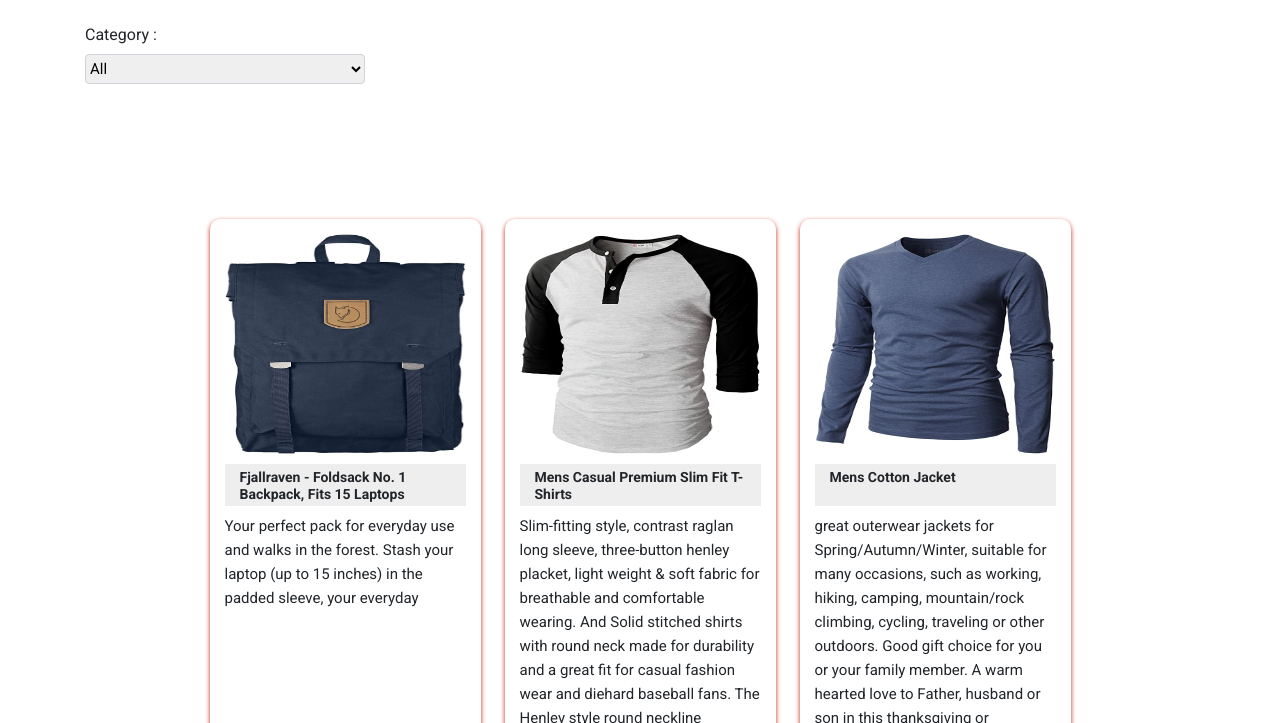
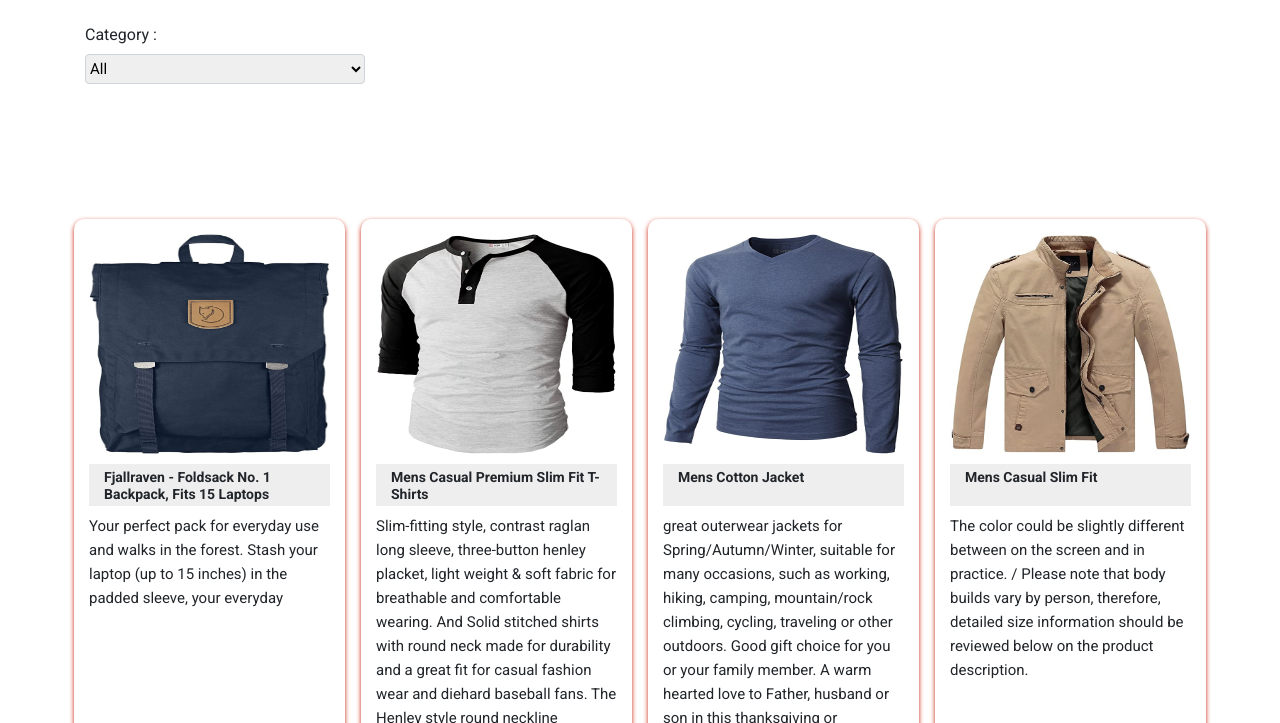
Before and after one commit to OmairSaad99/E-Commerce, a website: page index.html in a window 1280 px wide. Shown: the part 77-800 px from the top of the page. Drawn offline with nearby package versions, Linux system fonts and the light colour scheme.

Commit message:
update done

```diff
--- a/index.html
+++ b/index.html
@@ -56,7 +56,7 @@
 
     <div class="items">
         <div class="container">
-            <div class="row gap-3 gap-md-4">
+            <div class="row gap-3 ">
                 <div class="box col-12 col-md-6 col-lg-3 mens">
                     <div class="image image-fluid">
                         <img src="Images/Fjallraven.jpg" alt="">
```
